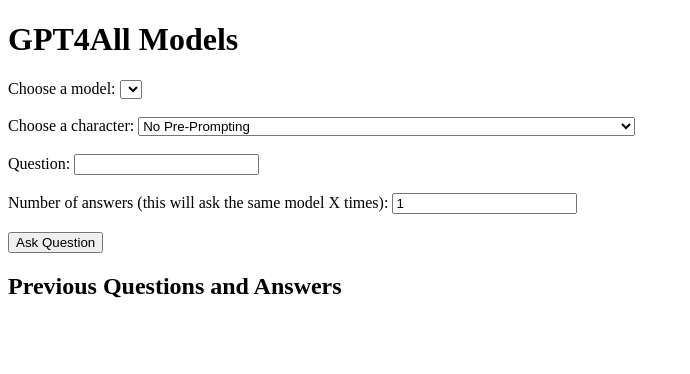
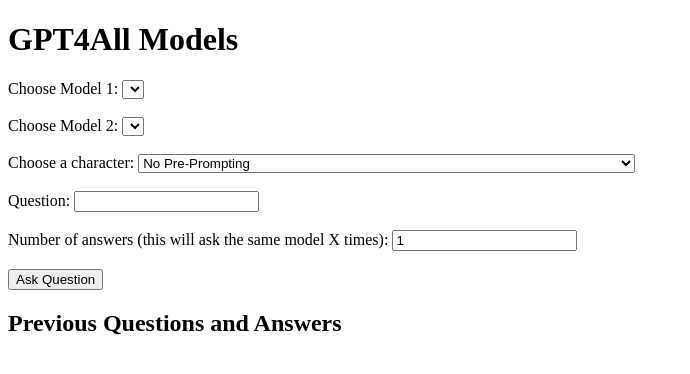
Before and after one commit to tudorw/GPT4ALL-Modal.com-Flask, a Flask app: page / in a window 1280 px wide. Shown: the top 374 px of the page, without its empty margins (0-690 px from the left). Run offline with Flask 3, Linux system fonts and the light colour scheme; lists and menus that the app fills with data are empty.

Commit message:
Update index.html
changed to support two models, possibly broken

```diff
--- a/templates/index.html
+++ b/templates/index.html
@@ -10,8 +10,11 @@
     <h1>GPT4All Models</h1>
     <div id="models-list"></div>
     <form id="question-form">
-        <label for="model-choice">Choose a model:</label>
-        <select name="model-choice" id="model-choice"></select><br><br>
+
+        <label for="model-choice-1">Choose Model 1:</label>
+<select name="model-choice-1" id="model-choice-1"></select><br><br>
+<label for="model-choice-2">Choose Model 2:</label>
+<select name="model-choice-2" id="model-choice-2"></select><br><br>
         <label for="character-choice">Choose a character:</label>
         <select name="character-choice" id="character-choice">
             <option value="">No Pre-Prompting</option>
@@ -52,9 +55,11 @@
             .then(response => response.json())
             .then(models => {
                 const modelsList = document.getElementById('models-list');
-                const modelChoice = document.getElementById('model-choice');
+                const modelChoice1 = document.getElementById('model-choice-1');
+                const modelChoice2 = document.getElementById('model-choice-2');
                 modelsList.innerHTML = '<ul>' + models.map(model => `<li>${model.filename}</li>`).join('') + '</ul>';
-                modelChoice.innerHTML = models.map(model => `<option value="${model.filename}">${model.filename}</option>`).join('');
+                modelChoice1.innerHTML = models.map(model => `<option value="${model.filename}">${model.filename}</option>`).join('');
+                modelChoice2.innerHTML = models.map(model => `<option value="${model.filename}">${model.filename}</option>`).join('');
             });
 
         // Fetch the list of available characters
@@ -69,7 +74,8 @@
         // Handle the form submission
         $('#question-form').on('submit', function (event) {
             event.preventDefault();
-            const modelChoice = $('#model-choice').val();
+            const modelChoice1 = $('#model-choice-1').val();
+            const modelChoice2 = $('#model-choice-2').val();
             const question = $('#question').val();
             const numRuns = $('#num-runs').val();
             const characterChoice = $('#character-choice').val();
@@ -94,7 +100,8 @@
                 },
                 body: JSON.stringify({
                     'question': question,
-                    'model_choice': modelChoice,
+                    'model_choice_1': modelChoice1,
+                    'model_choice_2': modelChoice2,
                     'num_runs': numRuns,
                     'character_choice': characterChoice
                 })
@@ -102,8 +109,11 @@
             .then(response => response.json())
             .then(data => {
                 const previousQA = document.getElementById('previous-qa');
-                const answers = data.answers.map(answer =>`<li>${answer.choices[0].message.content}</li>`).join('');
-                previousQA.innerHTML += `<p><strong>Question:</strong> ${question}</p><ul>'${answers}</ul>`;
+                const conversation = data.conversation_history.map((message, index) => {
+                    const role = index % 2 === 0 ? 'User' : 'Assistant';
+                    return `<p><strong>${role}:</strong> ${message}</p>`;
+                }).join('');
+                previousQA.innerHTML += conversation;
 
                  // Enable the submit button
                 $('button[type="submit"]').prop('disabled', false);
```
